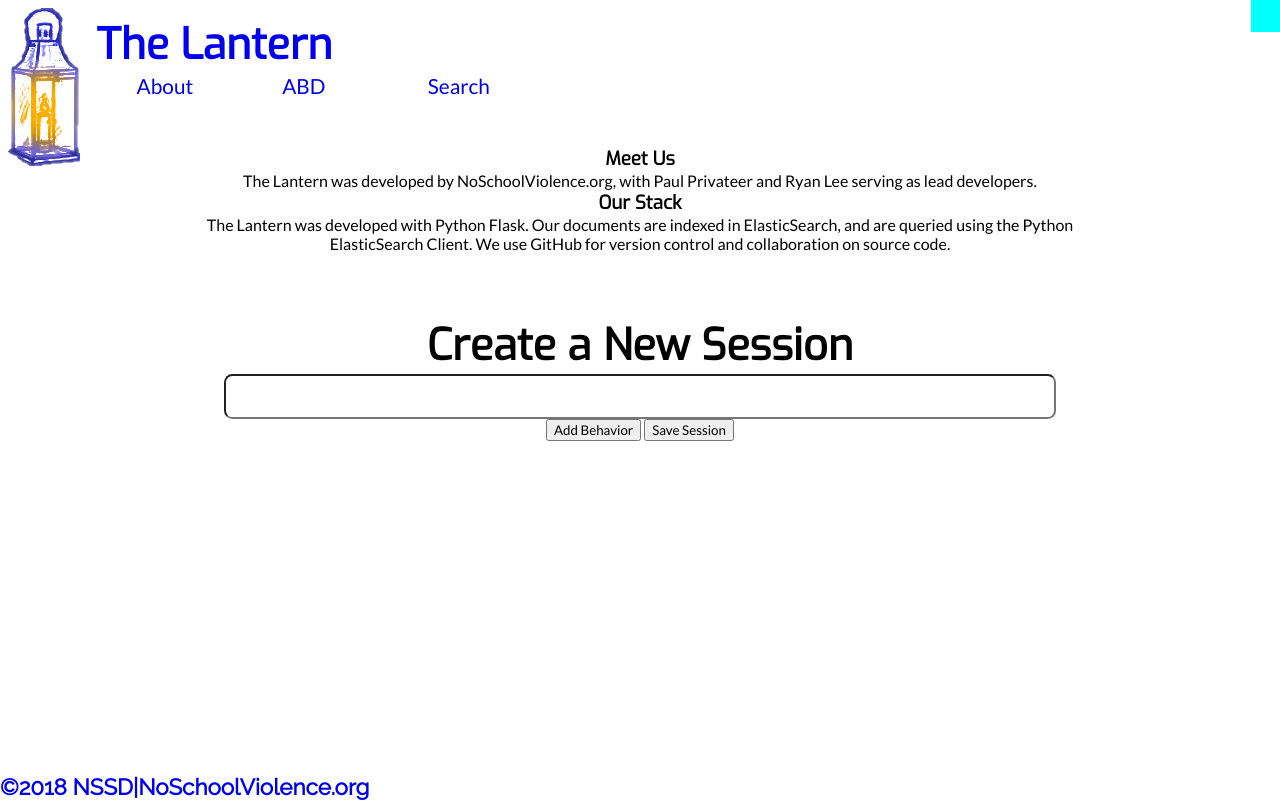
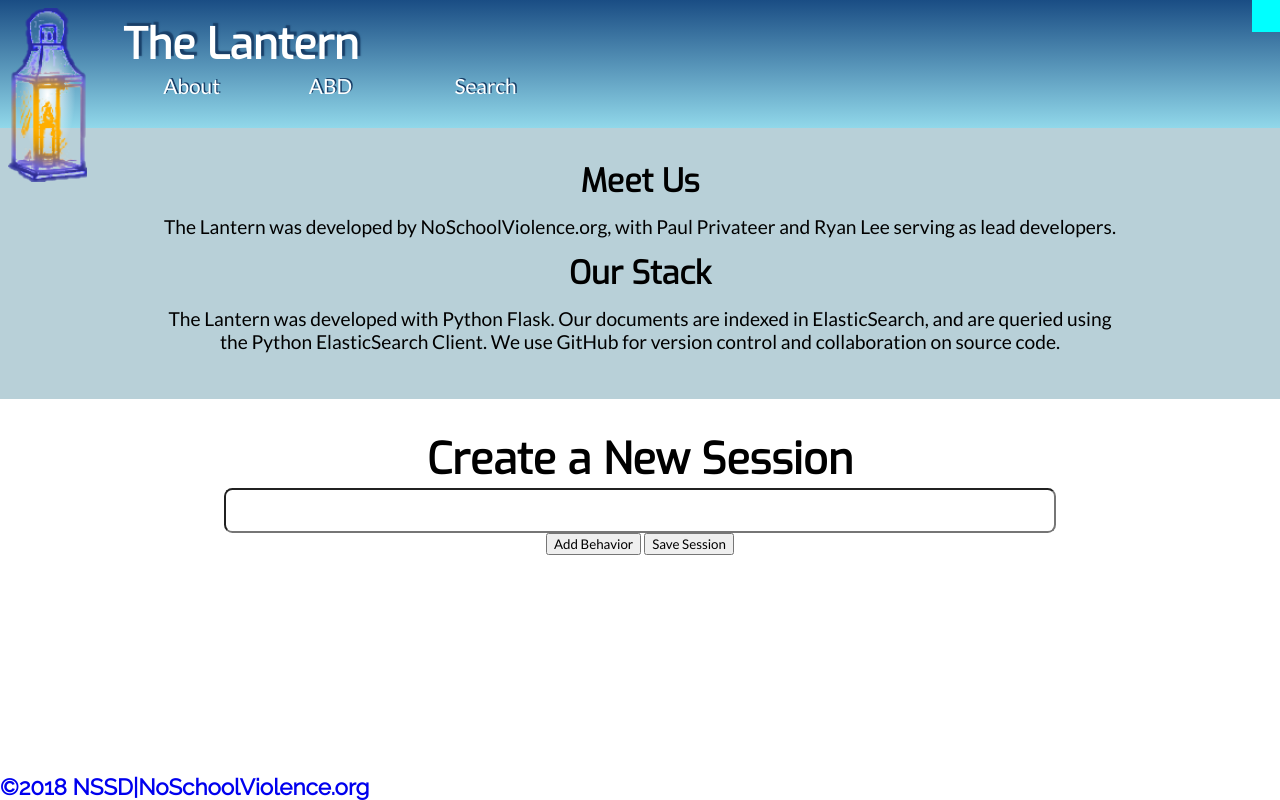
Before and after one commit to MissElle/lantern, a plain HTML site: page index.html in a window 1280 px wide. Drawn offline with Linux system fonts and the light colour scheme.

Commit message:
added the style for div.constrict, took it out of the article#main.

```diff
--- a/styles/style.css
+++ b/styles/style.css
@@ -4,7 +4,6 @@
 * {
   margin: 0;
   box-sizing: border-box;
-  word-wrap: break-word;
 }
 
 html{
@@ -30,20 +29,30 @@ div#wrapper {
 article#main {
   height: 100%;
   width: 100%;
-  max-width: 60em;
-  margin: 0 auto;
   display: flex;
   flex-flow: column nowrap;
   justify-content: flex-start;
+}
+
+div.constrict{
+  width: 100%;
+  max-width: 60em;
+  margin: 0 auto;
 }
 
 /*================================================================*/
 /*stylings for header and footer*/
 
 #logo {
-  width: 6em;
-  height: 4em;
+  width: 8em;
+  height: 8em;
   padding: 0.5em;
+  overflow: visible;
+}
+
+#logo>img{
+  background: radial-gradient(#ffffff,  transparent, transparent);
+  width: 80%;
 }
 
 header{
@@ -51,6 +60,11 @@ header{
   display: flex;
   flex-flow: row nowrap;
   justify-content: space-between;
+  background: #1a4d84; /* Old browsers */
+  background: -moz-linear-gradient(top, #1a4d84 0%, #91d8ea 100%); /* FF3.6-15 */
+  background: -webkit-linear-gradient(top, #1a4d84 0%,#91d8ea 100%); /* Chrome10-25,Safari5.1-6 */
+  background: linear-gradient(to bottom, #1a4d84 0%,#91d8ea 100%); /* W3C, IE10+, FF16+, Chrome26+, Opera12+, Safari7+ */
+  z-index: 50;
 }
 
 nav {width: 100%;}
@@ -87,6 +101,10 @@ nav>ul>li {
 
 /*================================================================*/
 /*stylings for sections*/
+
+section#about {
+  background-color: #b8d0d8;
+}
 
 section {
   text-align: center;
@@ -128,6 +146,8 @@ li {font-family: 'Lato', sans-serif;}
 
 h1 {font-size: 2.66em;}
 h2 {font-size: 2.7em;}
+h3 {font-size: 2em;}
+p {font-size: 1.2em; padding: .7em 0;}
 
 nav>ul>li{font-size: 1.3em;}
 
@@ -135,6 +155,11 @@ small{
   font-family: 'Raleway', sans-serif;
   font-weight: bolder;
   font-size: 1.4rem;
+}
+
+h1 a, nav>ul>li a {
+  color: #ffffff;
+  text-shadow: .07em -.07em .03em #193f68;
 }
 
 a{text-decoration: none;}
```
